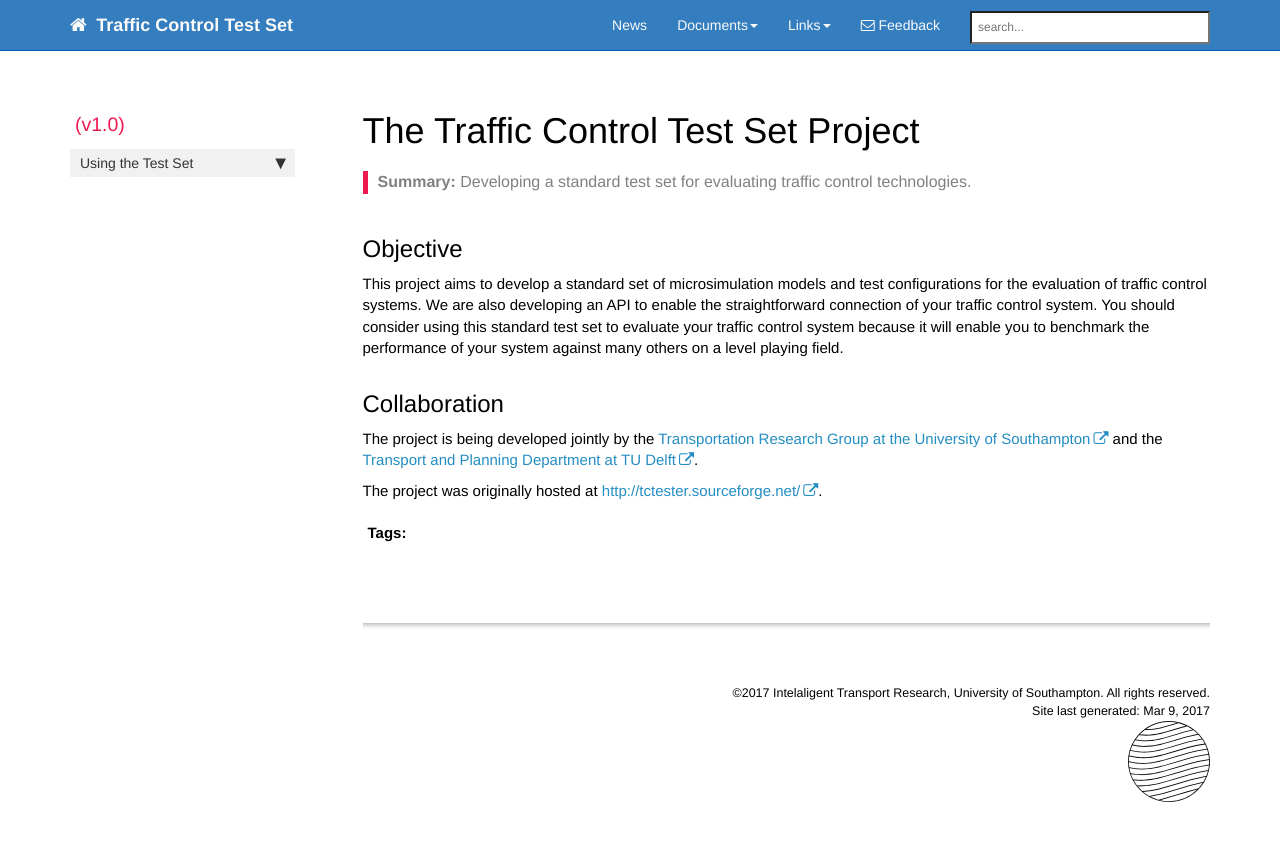
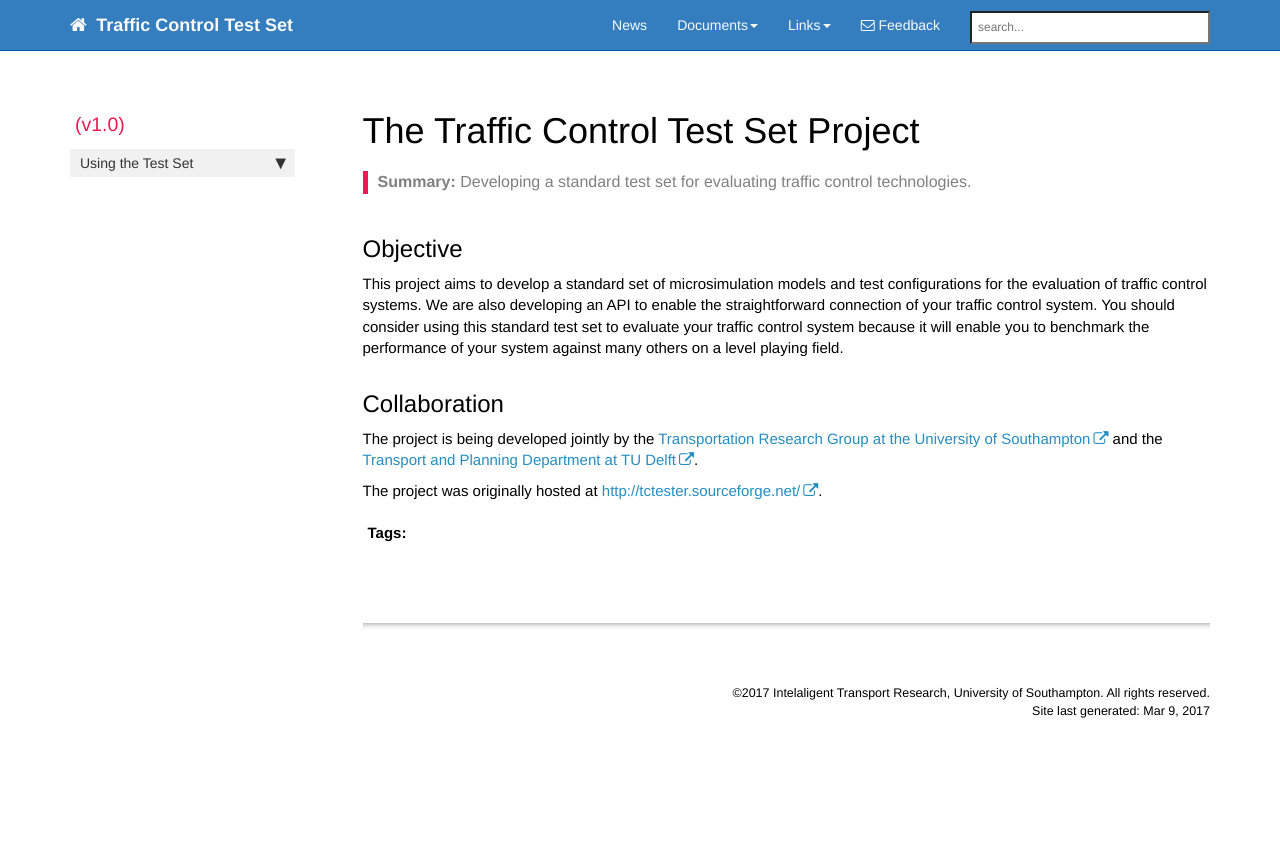
Before and after one commit to intelaligent/tctb, a Jekyll site: the page built from docs/index.md, in a window 1280 px wide. Shown: the top 841 px of the page. Built offline with Jekyll 4.4.1, drawn with Linux system fonts in a browser that asks for light colours; nearby versions of some CDN libraries; comment, search, counter and statistics services are not loaded.

Commit message:
Remove logo line for now

```diff
--- a/docs/_includes/footer.html
+++ b/docs/_includes/footer.html
@@ -3,7 +3,7 @@
                 <div class="col-lg-12 footer">
                &copy;{{ site.time | date: "%Y"  }} {{site.company_name}}. All rights reserved. <br />
 {% if page.last_updated %}<span>Page last updated:</span> {{page.last_updated}}<br/>{% endif %} Site last generated: {{ site.time | date: "%b %-d, %Y"  }} <br />
-<p><img src="{{ "images/logo_1_export.png" }}" alt="intelaligent logo"/></p>
+<!-- <p><img src="{{ "images/logo_1_export.png" }}" alt="intelaligent logo"/></p> -->
                 </div>
             </div>
 </footer>
```
